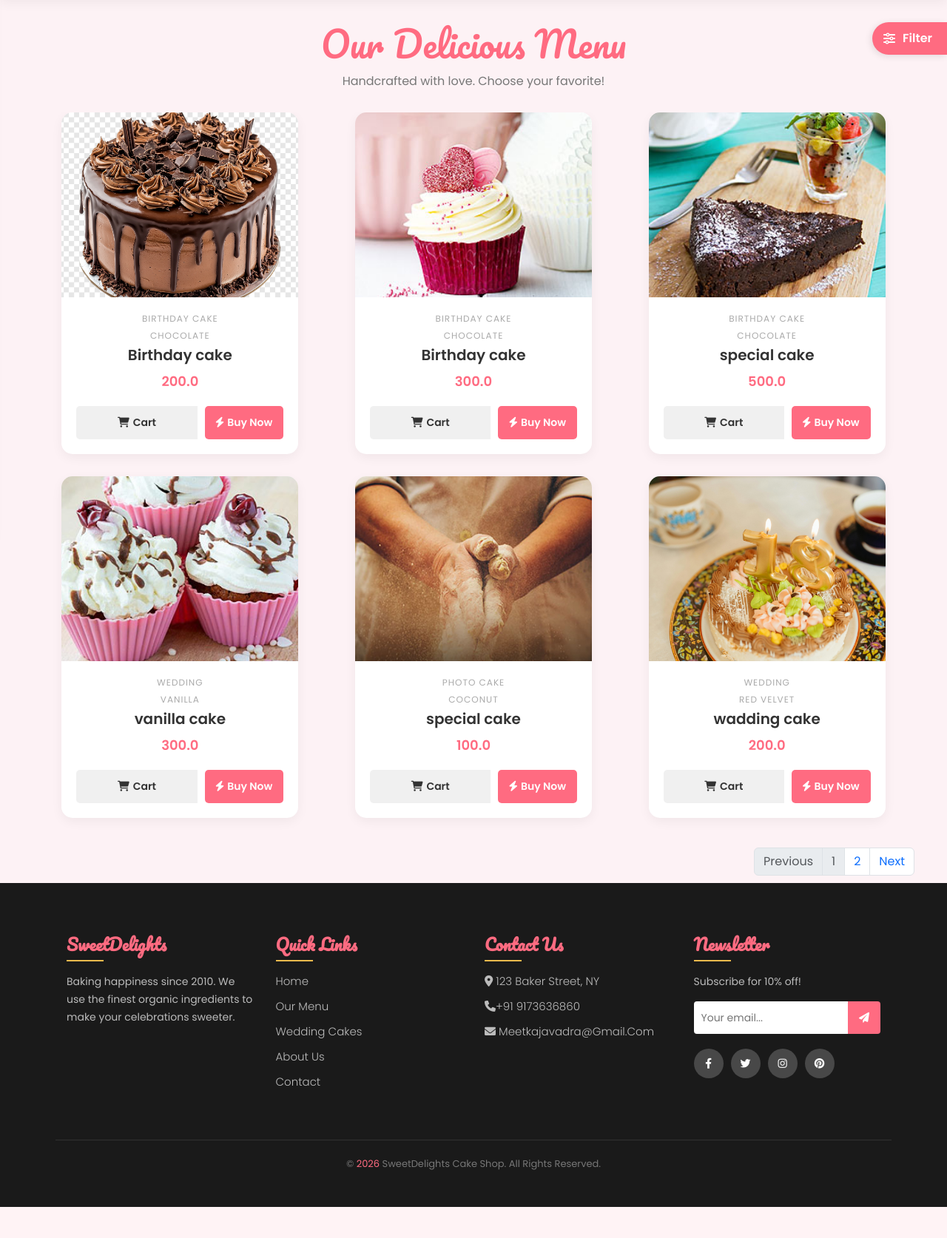
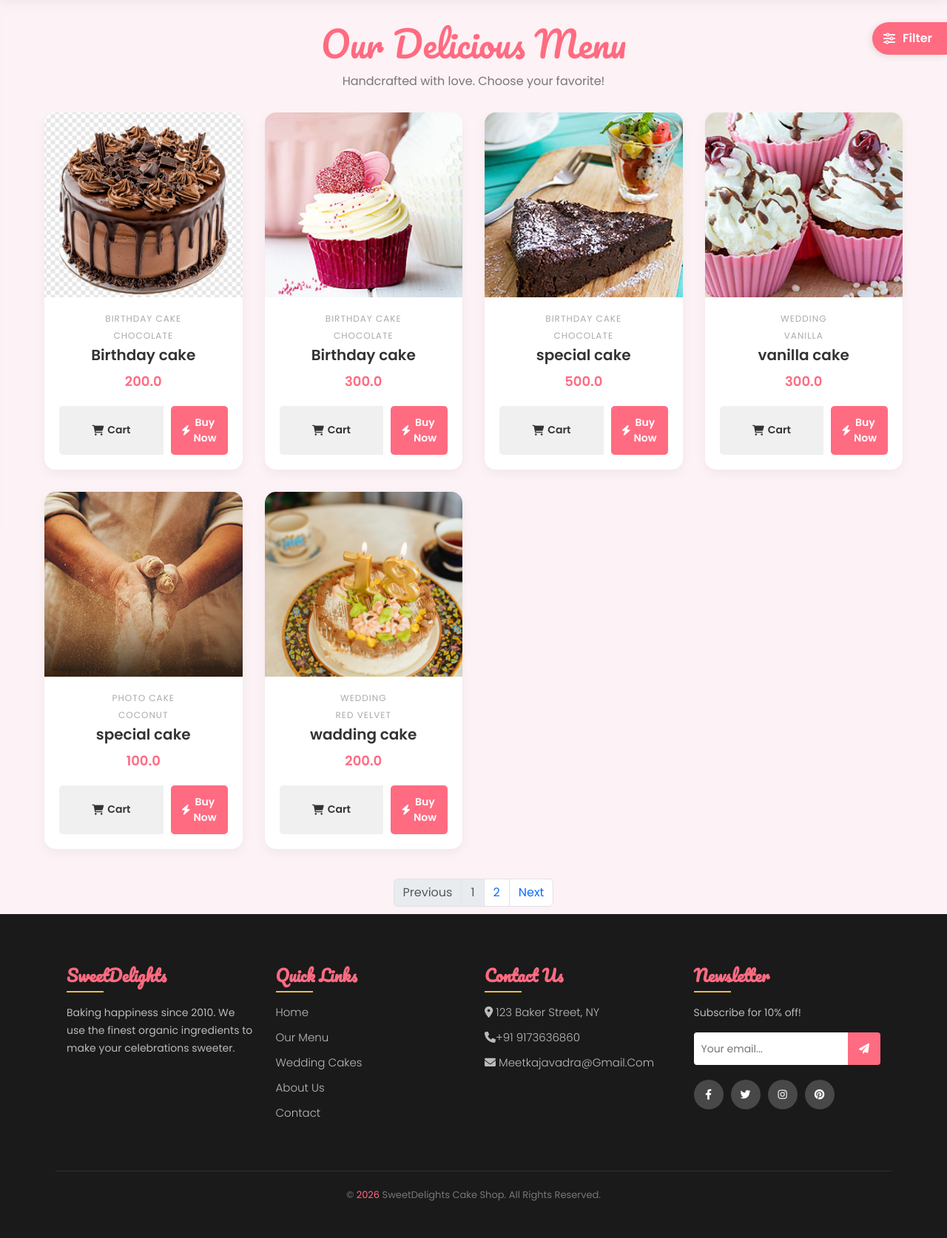
Before and after one commit to meetkajavadra29/Project, a Django app: page / in a window 1280 px wide. Shown: the part 70-1744 px from the top of the page at 74% size. Before the commit the page ends 1702 px from the top, so only its background shows below. Run offline with Django 5.2, Linux system fonts and the light colour scheme; data comes from the database, SQL or seed files in the repository.

Commit message:
chnge in home

```diff
--- a/cakeshope/templates/Home.html
+++ b/cakeshope/templates/Home.html
@@ -3,7 +3,6 @@
 {% block body %}
 <meta charset="UTF-8">
 <meta name="viewport" content="width=device-width, initial-scale=1.0">
-
 
 <style>
     /* --- General Reset & Theme --- */
@@ -14,9 +13,12 @@
         font-family: 'Poppins', sans-serif;
     }
 
-    body {
+    /* Prevent horizontal scrolling on mobile */
+    html, body {
         background-color: #fdf2f5;
         color: #444;
+        overflow-x: hidden;
+        width: 100%;
     }
 
     a {
@@ -74,19 +76,16 @@
         max-width: 1200px;
         margin: auto;
         padding: 0 20px 60px;
-        overflow:hidden;
+        overflow: hidden;
     }
 
     .product-grid {
         display: grid;
-        /* This line makes it responsive automatically:
-                   It fits as many 280px cards as possible, then wraps */
-        grid-template-columns: repeat(auto-fit, minmax(280px, 1fr));
+        /* Lowered the minmax from 280px to 240px to fit mobile screens perfectly */
+        grid-template-columns: repeat(auto-fit, minmax(240px, 1fr));
         gap: 30px;
-        place-items:center;
-
+        place-items: center;
     }
-
 
     /* --- Product Card Styling --- */
     .product-card {
@@ -94,19 +93,16 @@
         border-radius: 15px;
         overflow: hidden;
         box-shadow: 0 5px 15px rgba(0, 0, 0, 0.05);
-        {% comment %} position: relative; {% endcomment %}
         transition: box-shadow 0.3s ease;
-        //flex-besis:400px;
-        width:320px;
-        min-width:300px;
+
+        /* Removed fixed widths (320px/300px) and used percentages for mobile responsiveness */
+        width: 100%;
         max-width: 350px;
-        margin-right:25x;
-
+        margin: 0 auto;
     }
 
     .product-card:hover {
         box-shadow: 0 5px 25px rgba(0, 0, 0, 0.15);
-        /* Slight shadow boost on hover */
     }
 
     .image-box {
@@ -128,7 +124,6 @@
         top: 15px;
         left: 15px;
         background: #eebb4d;
-        /* Gold color */
         color: white;
         padding: 5px 10px;
         border-radius: 5px;
@@ -171,6 +166,13 @@
         display: flex;
         gap: 10px;
         justify-content: center;
+        width: 100%;
+    }
+
+    /* Target the form surrounding the Buy button so it expands equally */
+    .btn-group form {
+        display: flex;
+        flex: 1;
     }
 
     .btn {
@@ -182,11 +184,11 @@
         cursor: pointer;
         transition: 0.3s;
         flex: 1;
-        /* Makes buttons equal width */
         display: flex;
         align-items: center;
         justify-content: center;
         gap: 5px;
+        width: 100%;
     }
 
     .btn-cart {
@@ -207,10 +209,30 @@
         background-color: #e0556a;
     }
 
+    /* --- Overriding Inline Styles for Pagination Layout --- */
+    div[style*="100vw"] {
+        width: 100% !important; /* Forces 100vw to behave, removing horizontal scroll */
+        justify-content: center !important;
+    }
+
+    div[style*="100vw"] > div {
+        margin-right: 0 !important;
+        width: 100%;
+        display: flex;
+        justify-content: center;
+    }
+
+    /* Make pagination wrap cleanly on tiny screens */
+    .pagination {
+        margin: 40px auto 0 auto !important;
+        flex-wrap: wrap;
+        justify-content: center;
+    }
+
     /* --- Mobile Responsiveness Adjustments --- */
     @media (max-width: 600px) {
         .menu-header h1 {
-            font-size: 36px;
+            font-size: 32px;
         }
 
         .filter-container {
@@ -223,26 +245,29 @@
         }
 
         .product-grid {
-            //width:250px;
             grid-template-columns: 1fr;
-            /* Force 1 column on very small screens */
+        }
+
+        .filter-sidebar {
+            width: 85vw; /* Stops sidebar from being too wide on small phones */
         }
     }
+
     /* --- Filter Button (Fixed on Screen) --- */
     .filter-btn {
         position: fixed;
-    top: 100px; /* Adjusted to not hide Navbar */
+        top: 100px;
         right: 0;
         background-color: #ff6b81;
         color: #fff;
         border: none;
         padding: 10px 20px 10px 15px;
-    border-radius: 30px 0 0 30px; /* Rounded left side only */
+        border-radius: 30px 0 0 30px;
         font-size: 16px;
         font-weight: 600;
         cursor: pointer;
         box-shadow: -2px 2px 10px rgba(0,0,0,0.1);
-    z-index: 999; /* Above everything */
+        z-index: 999;
         transition: 0.3s;
         display: flex;
         align-items: center;
@@ -250,7 +275,7 @@
     }
 
     .filter-btn:hover {
-    padding-right: 30px; /* Slide out effect */
+        padding-right: 30px;
         background-color: #e0556a;
     }
 
@@ -261,7 +286,7 @@
         position: fixed;
         z-index: 1000;
         top: 0;
-    left: -320px; /* Hidden off-screen */
+        left: -320px;
         background-color: #fff;
         overflow-x: hidden;
         transition: 0.4s ease;
@@ -270,7 +295,7 @@
     }
 
     .filter-sidebar.active {
-    left: 0; /* Slide in */
+        left: 0;
     }
 
     .sidebar-title {
@@ -362,7 +387,6 @@
         display: block;
         opacity: 1;
     }
-
 </style>
 </head>
 
```
Lines whose indentation alone changed are shown as unchanged.
